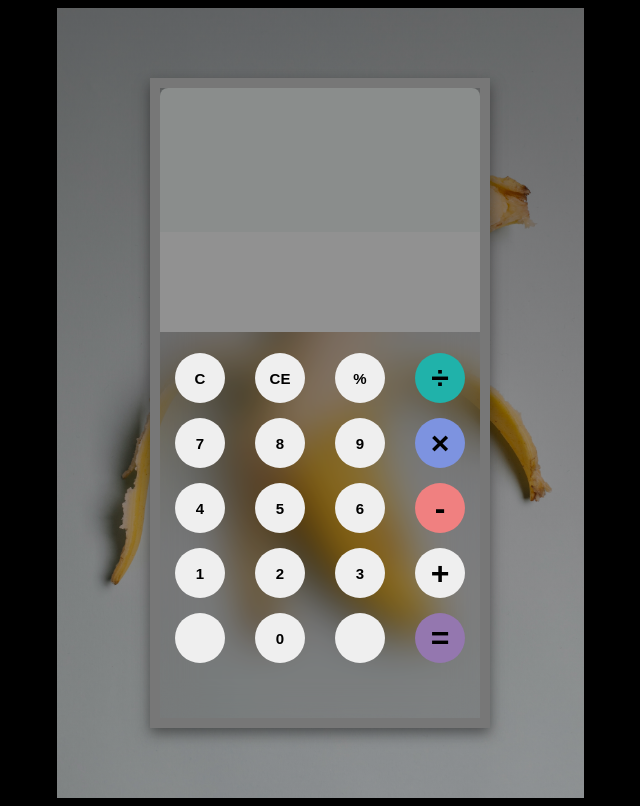
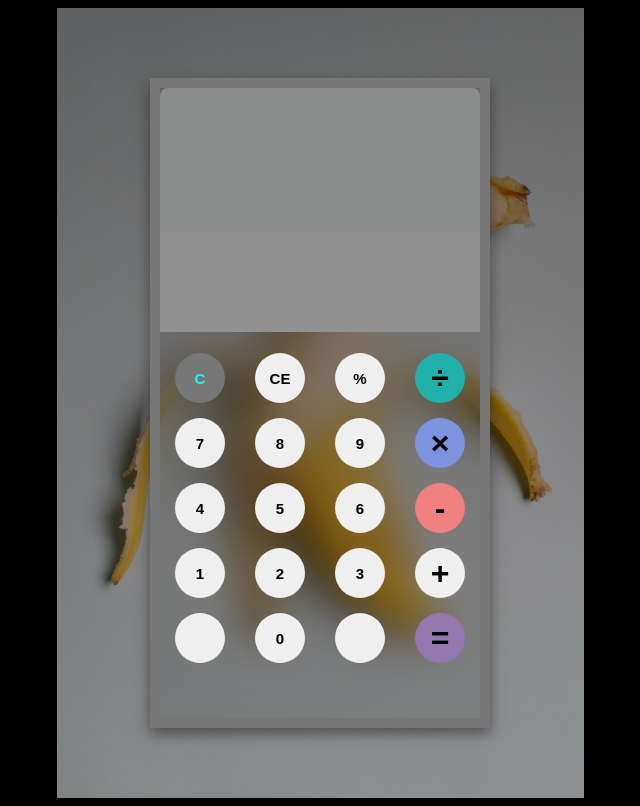
Before and after one commit to lightmanBro/JS_calculator, a plain HTML site: page index.html in a window 1280 px wide. In both pictures the pointer is over the button 520 px from the left and 378 px from the top of the page. Shown: the whole page, without its empty margins (320-960 px from the left). Drawn offline with Linux system fonts and the light colour scheme.

Commit message:
added animations to the buttons on-click

```diff
--- a/main.css
+++ b/main.css
@@ -37,7 +37,6 @@ body {
           background-color: rgb(138, 141, 140);
           animation-name: moveInRight;
           animation-duration: 3s;
-          /* transform: scaleX(); */
 }
 
 #history {
@@ -47,8 +46,8 @@ body {
           margin-bottom: 0;
           padding: 10px;
           font-size: 15px;
-          /* color:; */
 }
+
 #output {
           height:100px;
           width: 100%;
@@ -56,18 +55,19 @@ body {
           margin-bottom: 0;
           background-color: #919191;
           text-align: right;
-          /* animation-name: moveInRight; */
           animation-duration: 3s;
           word-wrap: break-word;
           word-break: break-all;
           word-spacing: .2rem;
 }
 
+
 #keyboard {
           margin-top: 100px;
           height: 250px;
           position: relative;
 }
+
 @keyframes moveInLeft {
           /*initial state of the animation*/
           0% {
@@ -110,6 +110,7 @@ body {
                     transform: translate(0);
           }
 }
+
 .operator, .number, .empty{
           width: 50px;
           height: 50px;
@@ -129,12 +130,23 @@ body {
 .number, .operator{
           cursor: pointer;
 }
+/* added animations to the buttons here */
+button:active {
+          padding: calc(3px);
+}
+button:hover {
+          background-color: #777;
+          color: aqua;
+}
+
 .operator:active, .number:active{
           font-size: 1.3rem;
 }
+
 .operator:focus, .number:focus .empty:focus {
           outline: 0;
 }
+
 button:nth-child(4){
           font-size: 2rem;
           background-color: #20b2aa;
```
